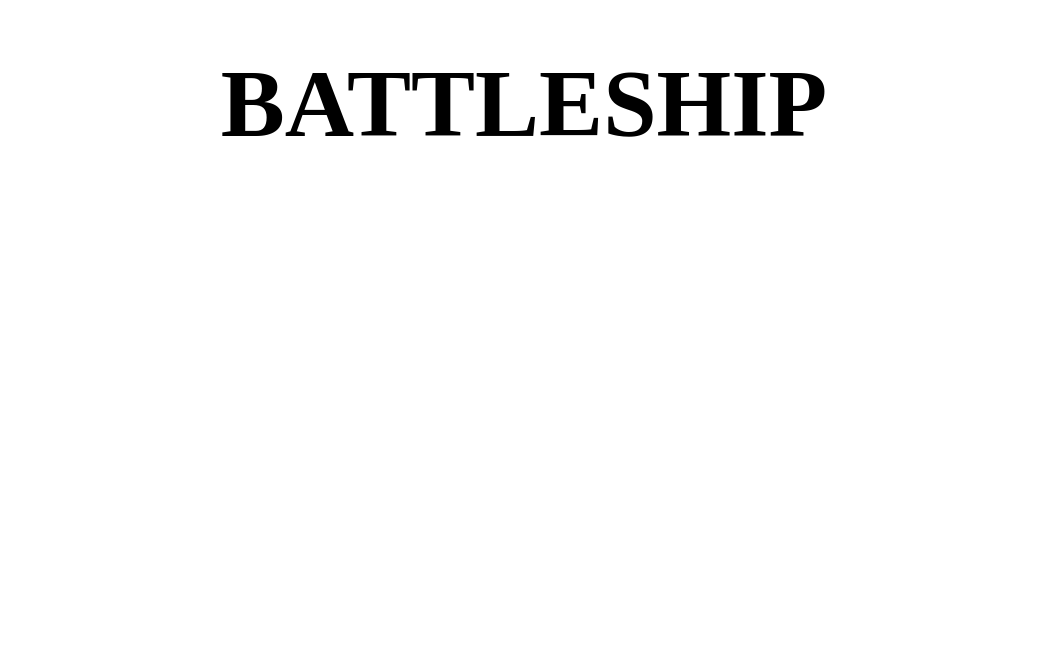
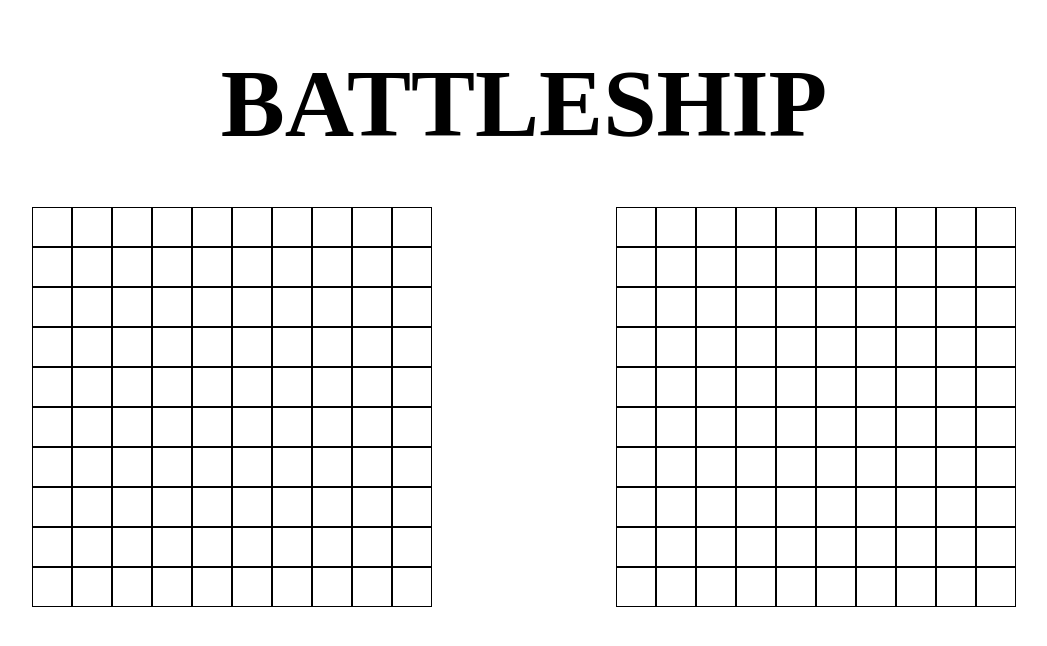
Before and after one commit to RogerEaux/battleship, a website built with webpack: page dist/index.html in a window 1280 px wide. Shown: the whole page, without its empty margins (116-1163 px from the left). Built offline with nearby package versions, Linux system fonts and the light colour scheme.

Commit message:
Add styles for board

```diff
--- a/src/style.css
+++ b/src/style.css
@@ -26,6 +26,17 @@
 
 .player {
   display: grid;
-  grid-template-rows: 2rem;
+  grid-template-rows: 2rem 1fr;
   justify-content: center;
 }
+
+.board {
+  display: grid;
+  grid-template-columns: repeat(10, 1fr);
+}
+
+.row {
+  width: 40px;
+  height: 40px;
+  border: 1px solid black;
+}
```
